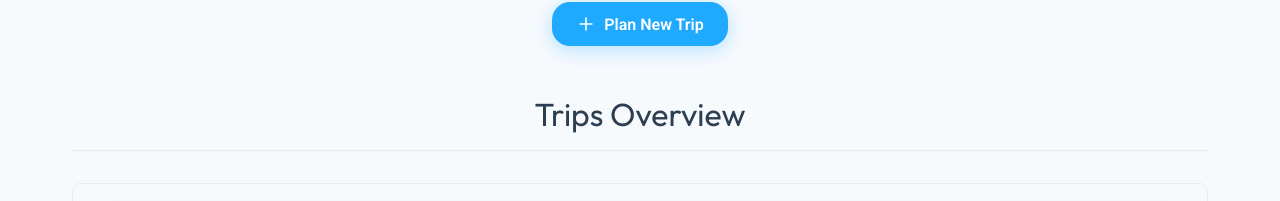
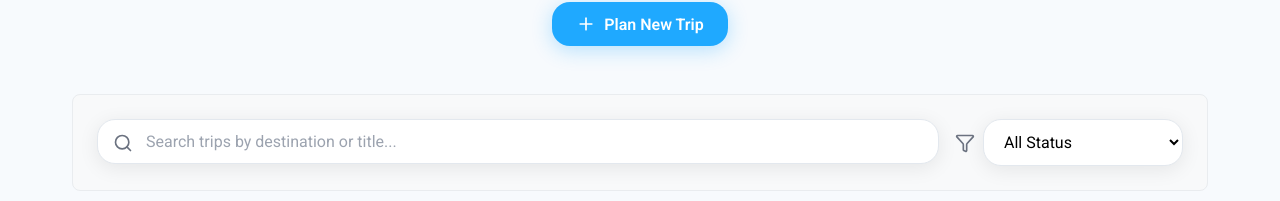
Before and after one commit to Harithya628/IslandHop-Frontend, a React (Vite) app: page /trips-overview in a window 1280 px wide. Shown: the part 265-466 px from the top of the page. Built offline with nearby package versions, Linux system fonts and the light colour scheme.

Commit message:
Revert "edit trips overview"
This reverts commit 27896c245f0697e2a7eb633144f44d16f12c4395.

```diff
--- a/src/pages/tourist/TripsOverview.css
+++ b/src/pages/tourist/TripsOverview.css
@@ -78,22 +78,6 @@
 .btn-icon {
   width: 1.25rem;
   height: 1.25rem;
-}
-
-/* Overview Section Header */
-.overview-section-header {
-  text-align: center;
-  margin: 3rem 0 2rem 0;
-  padding-bottom: 1rem;
-  border-bottom: 1px solid #e8ecf2;
-}
-
-.overview-section-title {
-  font-family: 'Outfit', sans-serif !important;
-  font-size: 2rem !important;
-  font-weight: 400 !important;
-  color: #2c3e50 !important;
-  margin: 0 !important;
 }
 
 /* Filters Section */
--- a/src/pages/tourist/TripsOverview.jsx
+++ b/src/pages/tourist/TripsOverview.jsx
@@ -479,11 +479,6 @@ const TripsOverview = () => {
           </button>
         </div>
 
-        {/* Trips Overview Section Header */}
-        <div className="overview-section-header">
-          <h2 className="overview-section-title">Trips Overview</h2>
-        </div>
-
         {/* Filters and Search */}
         <div className="filters-section">
           <div className="search-filter">
```
